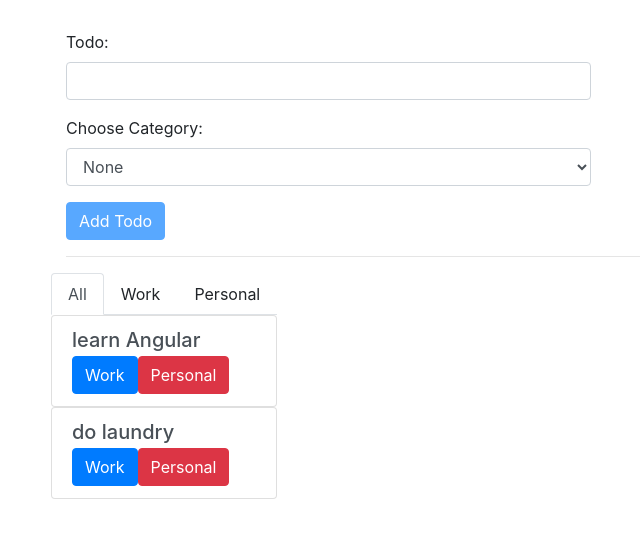
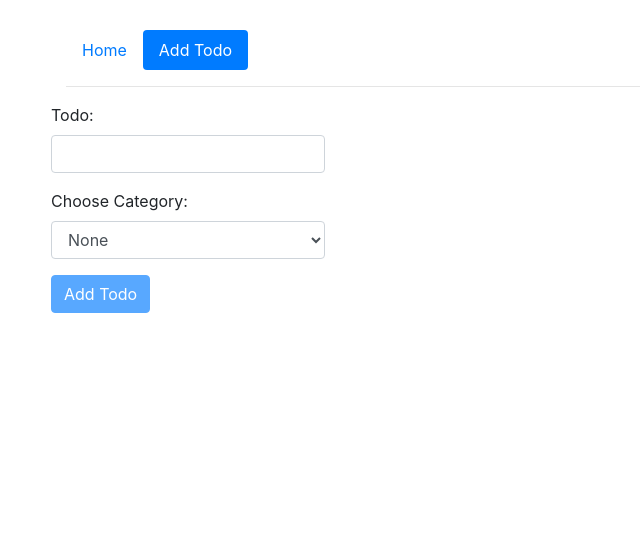
Before and after one commit to ZonaClark/AngularJS-SPA, an Angular app: page /new-todo in a window 1280 px wide. Shown: the top 538 px of the page, without its empty margins (34-674 px from the left). Built offline with nearby package versions, Linux system fonts and the light colour scheme.

Commit message:
making the app reactive using rxjs

```diff
--- a/package.json
+++ b/package.json
@@ -16,12 +16,14 @@
     "@angular/compiler": "~7.2.0",
     "@angular/core": "~7.2.0",
     "@angular/forms": "~7.2.0",
+    "@angular/http": "^7.2.9",
     "@angular/platform-browser": "~7.2.0",
     "@angular/platform-browser-dynamic": "~7.2.0",
     "@angular/router": "~7.2.0",
     "bootstrap": "^4.3.1",
     "core-js": "^2.5.4",
     "rxjs": "~6.3.3",
+    "rxjs-compat": "^6.4.0",
     "tslib": "^1.9.0",
     "zone.js": "~0.8.26"
   },
--- a/src/app/app.component.html
+++ b/src/app/app.component.html
@@ -1,13 +1,13 @@
 <div class="container">
   <div class="row">
     <div class="col-xs-12 col-sm-6">
-      <app-create-todo></app-create-todo>
+      <app-header></app-header>
     </div>
   </div>
   <hr />
   <div class="row">
     <div class="col-cx-12">
-      <app-tabs></app-tabs>
+      <router-outlet></router-outlet>
     </div>
   </div>
 </div>
--- /dev/null
+++ b/src/app/header/header.component.html
@@ -0,0 +1,8 @@
+<ul class="nav nav-pills">
+  <li class="nav-item">
+    <a class="nav-link" [routerLink]="['/todos']" routerLinkActive="active">Home</a>
+  </li>
+  <li class="nav-item">
+    <a class="nav-link" routerLink="/new-todo" routerLinkActive="active">Add Todo</a>
+  </li>
+</ul>
--- /dev/null
+++ b/src/app/header/header.component.ts
@@ -0,0 +1,15 @@
+import { Component, OnInit } from '@angular/core';
+
+@Component({
+  selector: 'app-header',
+  templateUrl: './header.component.html',
+  styleUrls: ['./header.component.css']
+})
+export class HeaderComponent implements OnInit {
+
+  constructor() { }
+
+  ngOnInit() {
+  }
+
+}
--- a/src/app/item/item.component.html
+++ b/src/app/item/item.component.html
@@ -1,5 +1,5 @@
 <div class="list-group">
-    <a href="#" class="list-group-item list-group-item-action">
+    <a style="cursor: pointer" class="list-group-item list-group-item-action">
       <div class="d-flex w-100 justify-content-between">
         <h5 class="mb-1">{{ todoItem.todo }}</h5>
       </div>
--- a/src/app/list/list.component.ts
+++ b/src/app/list/list.component.ts
@@ -1,15 +1,39 @@
-import { Component, OnInit, Input } from '@angular/core';
+import { Component, OnInit, OnDestroy } from '@angular/core';
+import { ActivatedRoute } from '@angular/router';
+import { TodosService } from '../todos.service';
 
 @Component({
   selector: 'app-list',
   templateUrl: './list.component.html',
   styleUrls: ['./list.component.css']
 })
-export class ListComponent implements OnInit {
-  @Input() todos;
+export class ListComponent implements OnInit, OnDestroy {
+  todos = [];
+  activatedRoute: ActivatedRoute;
+  tdService: TodosService;
+  chosenCategory = 'all';
+  subscription;
 
-  constructor() { }
+  constructor(activatedRoute: ActivatedRoute, tdService: TodosService) {
+    this.activatedRoute = activatedRoute;
+    this.tdService = tdService;
+  }
 
   ngOnInit() {
+    this.activatedRoute.params.subscribe(
+      (params) => {
+        this.todos = this.tdService.getTodos(params.category);
+        this.chosenCategory = params.category;
+      }
+    );
+    this.subscription = this.tdService.todosChanged.subscribe(
+      () => {
+        this.todos = this.tdService.getTodos(this.chosenCategory);
+      }
+    );
+  }
+
+  ngOnDestroy() {
+    this.subscription.unsubscribe();
   }
 }
--- a/src/app/tabs/tabs.component.html
+++ b/src/app/tabs/tabs.component.html
@@ -1,14 +1,15 @@
 <div>
     <ul class="nav nav-tabs">
       <li class="nav-item">
-        <a (click)="onClick('all')" style="cursor: pointer" class="nav-link" [ngClass]="{active: choosenCategory === 'all'}">All</a>
+        <a class="nav-link" routerLink="/todos/all" routerLinkActive="active">All</a>
       </li>
-      <li class="nav-item">
-        <a (click)="onClick('work')" style="cursor: pointer" class="nav-link" [ngClass]="{active: choosenCategory === 'work'}">Work</a>
+      <li class="nav-item" routerLinkActive="active">
+        <a class="nav-link" routerLink="/todos/work">Work</a>
       </li>
-      <li class="nav-item">
-        <a (click)="onClick('personal')" style="cursor: pointer" class="nav-link" [ngClass]="{active: choosenCategory === 'personal'}">Personal</a>
+      <li class="nav-item" routerLinkActive="active">
+        <a class="nav-link" routerLink="/todos/personal">Personal</a>
       </li>
     </ul>
-    <app-list [todos]="getTodos()" (sideAssigned)="onSideChosen($event)"></app-list>
+    <!-- <app-list [todos]="getTodos()" (sideAssigned)="onSideChosen($event)"></app-list> -->
+    <router-outlet></router-outlet>
   </div>
--- a/src/app/tabs/tabs.component.ts
+++ b/src/app/tabs/tabs.component.ts
@@ -1,5 +1,4 @@
 import { Component, OnInit } from '@angular/core';
-import { TodosService } from '../todos.service';
 
 @Component({
   selector: 'app-tabs',
@@ -7,24 +6,9 @@ import { TodosService } from '../todos.service';
   styleUrls: ['./tabs.component.css'],
 })
 export class TabsComponent implements OnInit {
-  todos = [];
-  choosenCategory = 'all';
-  tdService: TodosService;
-
-  constructor(tdService: TodosService) {
-    this.tdService = tdService;
+  constructor() {
   }
 
   ngOnInit() {
   }
-
-  onClick(todoItemCategory) {
-    this.choosenCategory = todoItemCategory;
-  }
-
-  getTodos() {
-    this.todos = this.tdService.getTodos(this.choosenCategory);
-    return this.todos;
-  }
-
 }
--- a/src/app/todos.service.ts
+++ b/src/app/todos.service.ts
@@ -1,6 +1,7 @@
 import { Injectable } from '@angular/core';
 import { LogService } from './log.service';
-import { Logs } from 'selenium-webdriver';
+import { Subject } from 'rxjs/Subject';
+import { Http } from '@angular/http';
 
 @Injectable()
 export class TodosService {
@@ -9,9 +10,16 @@ export class TodosService {
     { todo: 'do laundry', category: '' }
   ];
   private logService: LogService;
+  todosChanged = new Subject<void>();
+  http: Http;
 
-  constructor(logService: LogService) {
+  constructor(logService: LogService, http: Http) {
     this.logService = logService;
+    this.http = http;
+  }
+
+  fetchTodos() {
+
   }
 
   getTodos(choosenCategory) {
@@ -28,6 +36,7 @@ export class TodosService {
       return todo.todo === todoInfo.todo;
     });
     this.todos[pos].category = todoInfo.category;
+    this.todosChanged.next();
     this.logService.writeLog(todoInfo.category);
   }
 
```
Also changed, not shown: src/app/app.module.ts (+16 -1 lines), src/app/header/header.component.css (added), 1 other file (tests, documents, lock files or other folders).
